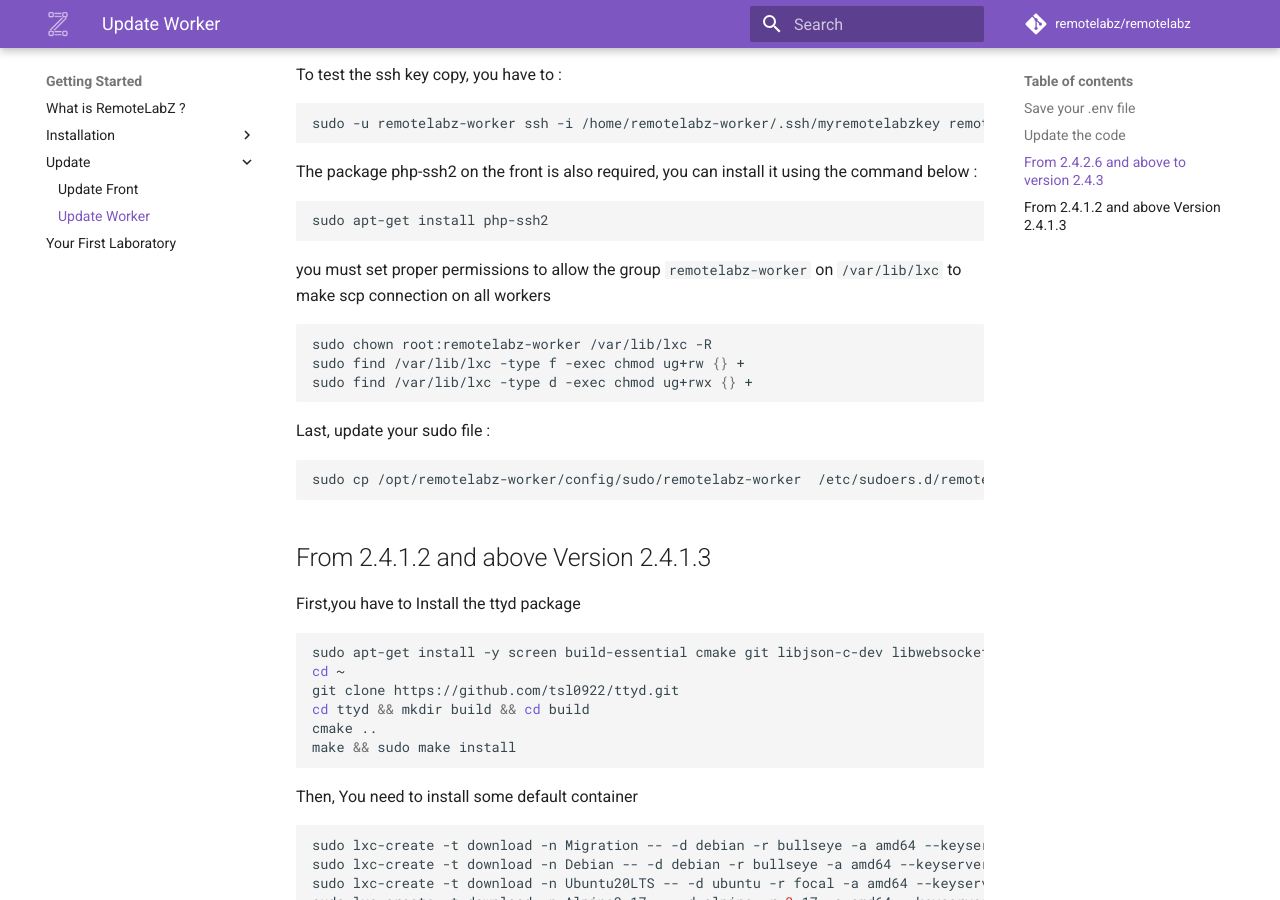
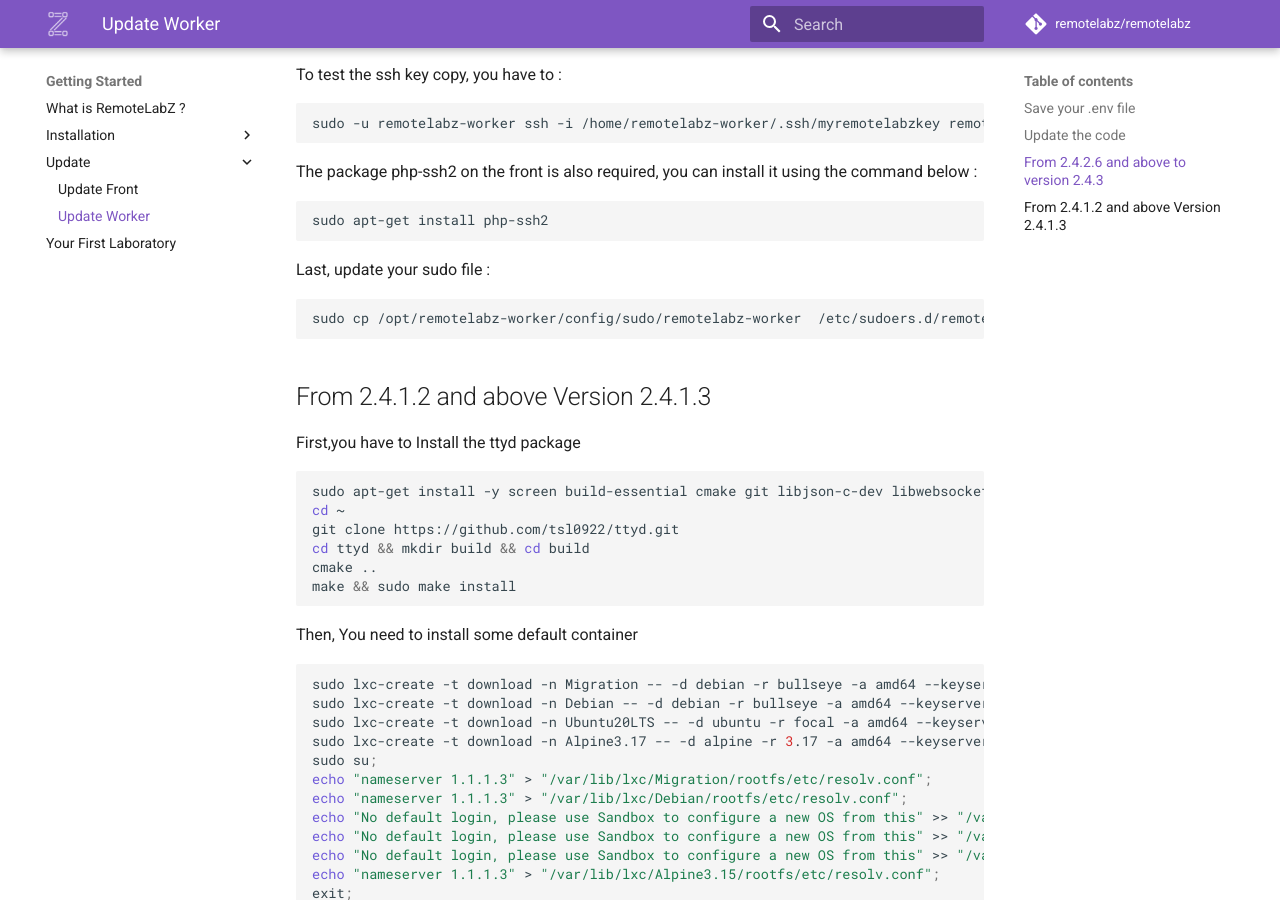
Before and after one commit to remotelabz/remotelabz-docs, an MkDocs documentation site: the page built from docs/administrators/getting-started/ubuntu-worker-update.md, in a window 1280 px wide and 900 px high, scrolled down 2050 px. Built offline with MkDocs 1.6.1 and Material for MkDocs 9.7.7, drawn with Linux system fonts in a browser that asks for light colours; comment, search, counter and statistics services are not loaded.

Commit message:
change right remotelabz-worker

````diff
--- a/docs/administrators/getting-started/ubuntu-worker-update.md
+++ b/docs/administrators/getting-started/ubuntu-worker-update.md
@@ -92,13 +92,6 @@ The package php-ssh2 on the front is also required, you can install it using the
 sudo apt-get install php-ssh2
 ```
 
-you must set proper permissions to allow the group `remotelabz-worker` on `/var/lib/lxc` to make scp connection on all workers
-
-```bash
-sudo chown root:remotelabz-worker /var/lib/lxc -R
-sudo find /var/lib/lxc -type f -exec chmod ug+rw {} +
-sudo find /var/lib/lxc -type d -exec chmod ug+rwx {} +
-```
 
 Last, update your sudo file :
 ```bash
````
